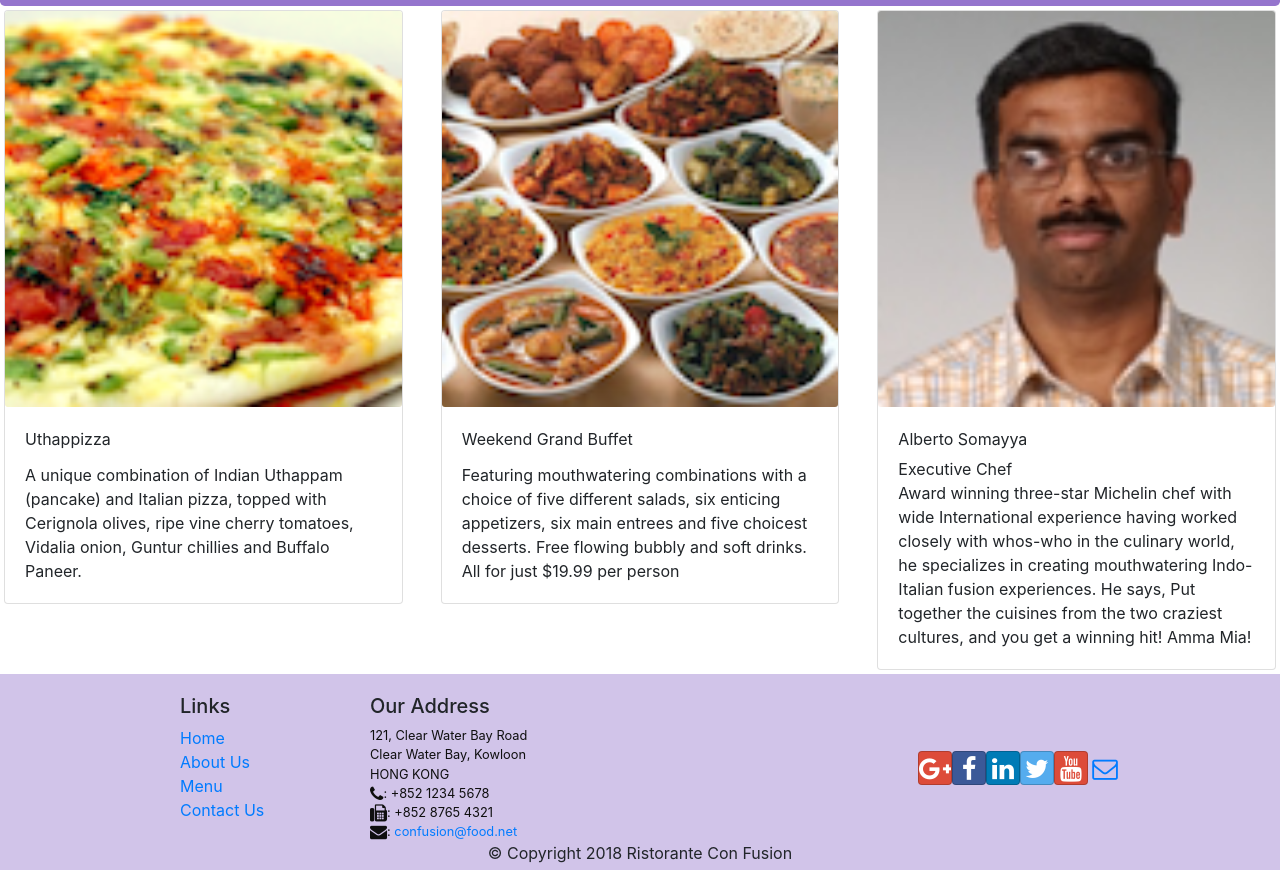
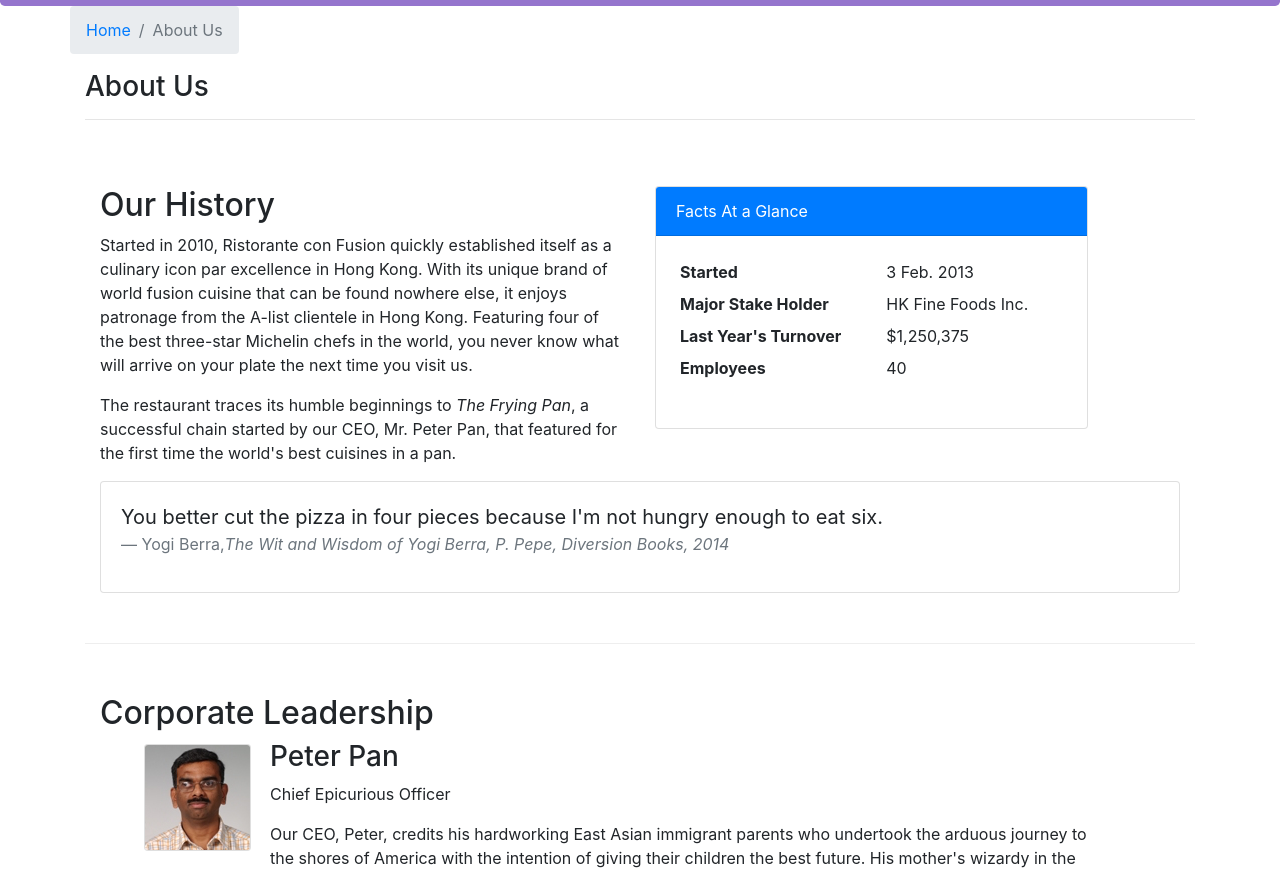
Before and after one commit to VidyasagarKonda/Ristorante-Con-Fusion, a React (Create React App) app: page /aboutUs in a window 1280 px wide. Before the commit this address led to /home. Shown: the part 376-1246 px from the top of the page. Built offline with nearby package versions, Linux system fonts and the light colour scheme.

Commit message:
assignment 2

```diff
--- /dev/null
+++ b/src/Components/AboutComponent.js
@@ -0,0 +1,123 @@
+import React from 'react';
+import {
+  Breadcrumb,
+  BreadcrumbItem,
+  Card,
+  CardImg,
+  CardBody,
+  CardHeader,
+  Media,
+} from 'reactstrap';
+import { Link } from 'react-router-dom';
+
+function About(props) {
+  function RenderLeader({ leader }) {
+    const leaders = props.leaders.map((leader) => {
+      return (
+        <div className='row'>
+          <div className='col-1.2  m-1'>
+            <Card>
+              <CardImg width='100%' src={leader.image} alt={leader.name} />
+            </Card>
+          </div>
+          <div className='col-10'>
+            <h3>{leader.name}</h3>
+            <p>{leader.designation}</p>
+            <p>{leader.description}</p>
+          </div>
+        </div>
+      );
+    });
+    return (
+      <div className='container'>
+        <ul className='list-unstyled'>{leaders}</ul>
+      </div>
+    );
+  }
+
+  return (
+    <div className='container'>
+      <div className='row'>
+        <Breadcrumb>
+          <BreadcrumbItem>
+            <Link to='/home'>Home</Link>
+          </BreadcrumbItem>
+          <BreadcrumbItem active>About Us</BreadcrumbItem>
+        </Breadcrumb>
+        <div className='col-12'>
+          <h3>About Us</h3>
+          <hr />
+        </div>
+      </div>
+      <div className='row row-content'>
+        <div className='col-12 col-md-6'>
+          <h2>Our History</h2>
+          <p>
+            Started in 2010, Ristorante con Fusion quickly established itself as
+            a culinary icon par excellence in Hong Kong. With its unique brand
+            of world fusion cuisine that can be found nowhere else, it enjoys
+            patronage from the A-list clientele in Hong Kong. Featuring four of
+            the best three-star Michelin chefs in the world, you never know what
+            will arrive on your plate the next time you visit us.
+          </p>
+          <p>
+            The restaurant traces its humble beginnings to{' '}
+            <em>The Frying Pan</em>, a successful chain started by our CEO, Mr.
+            Peter Pan, that featured for the first time the world's best
+            cuisines in a pan.
+          </p>
+        </div>
+        <div className='col-12 col-md-5'>
+          <Card>
+            <CardHeader className='bg-primary text-white'>
+              Facts At a Glance
+            </CardHeader>
+            <CardBody>
+              <dl className='row p-1'>
+                <dt className='col-6'>Started</dt>
+                <dd className='col-6'>3 Feb. 2013</dd>
+                <dt className='col-6'>Major Stake Holder</dt>
+                <dd className='col-6'>HK Fine Foods Inc.</dd>
+                <dt className='col-6'>Last Year's Turnover</dt>
+                <dd className='col-6'>$1,250,375</dd>
+                <dt className='col-6'>Employees</dt>
+                <dd className='col-6'>40</dd>
+              </dl>
+            </CardBody>
+          </Card>
+        </div>
+        <div className='col-12'>
+          <Card>
+            <CardBody className='bg-faded'>
+              <blockquote className='blockquote'>
+                <p className='mb-0'>
+                  You better cut the pizza in four pieces because I'm not hungry
+                  enough to eat six.
+                </p>
+                <footer className='blockquote-footer'>
+                  Yogi Berra,
+                  <cite title='Source Title'>
+                    The Wit and Wisdom of Yogi Berra, P. Pepe, Diversion Books,
+                    2014
+                  </cite>
+                </footer>
+              </blockquote>
+            </CardBody>
+          </Card>
+        </div>
+      </div>
+      <div className='row row-content'>
+        <div className='col-12'>
+          <h2>Corporate Leadership</h2>
+        </div>
+        <div className='col-12'>
+          <Media list>
+            <RenderLeader />
+          </Media>
+        </div>
+      </div>
+    </div>
+  );
+}
+
+export default About;
--- a/src/Components/MainComponent.js
+++ b/src/Components/MainComponent.js
@@ -6,6 +6,7 @@
 import Footer from './FooterComponent';
 import Home from './HomeComponent';
 import Contact from './ContactComponent';
+import About from './AboutComponent';
 import { COMMENTS } from '../Shared/comments';
 import { PROMOTIONS } from '../Shared/promotions';
 import { LEADERS } from '../Shared/leaders';
@@ -59,6 +60,11 @@
           />
           <Route path='/menu/:dishId' component={DishWithId}></Route>
           <Route exact path='/contactus' component={Contact} />
+          <Route
+            exact
+            path='/aboutUs'
+            component={() => <About leaders={this.state.leaders} />}
+          />
           <Redirect to='/home' />
         </Switch>
         <Footer />
```
